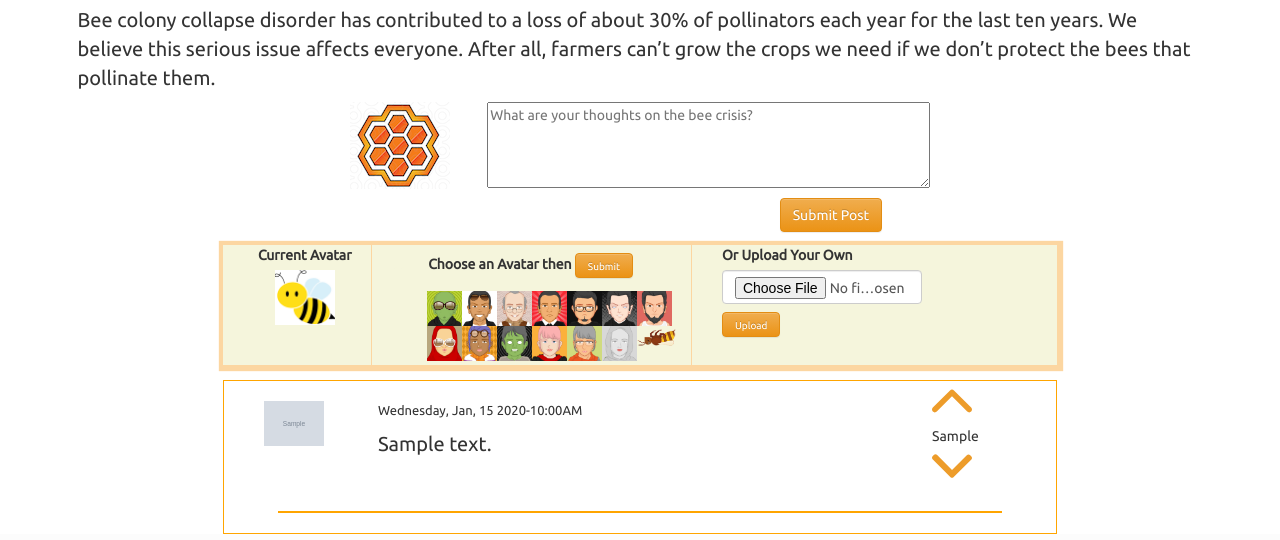
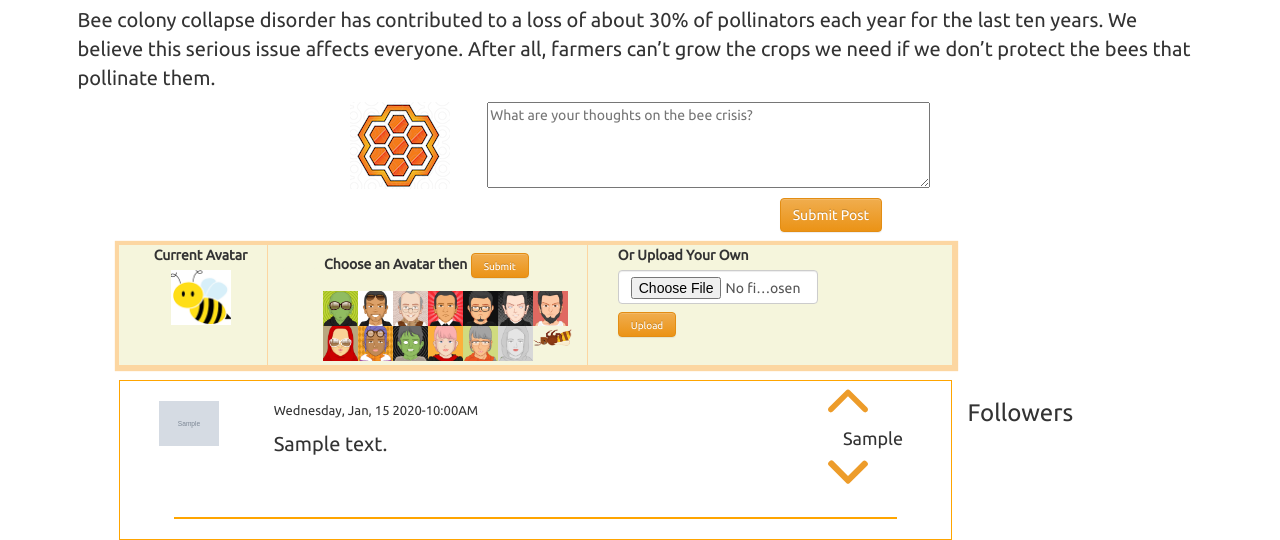
Before and after one commit to DIWithers/7-16immersive-unit-4-bawk, a Flask app: page / in a window 1280 px wide. Shown: the part 596-1136 px from the top of the page. Run offline with Flask 2, Linux system fonts and the light colour scheme; the visitor is signed in with stand-in values (Sample User, id 1); tables that the repository leaves empty or names only in its code hold one stand-in row (values such as "Sample post"); grey boxes marked "Sample" are stand-in pictures; some libraries are stand-ins or nearby versions.

Commit message:
minor layout change

```diff
--- a/compass/sass/styles.scss
+++ b/compass/sass/styles.scss
@@ -71,13 +71,14 @@ body{
 					}
 				}
 			}
-			.vote {
+			.votes {
 				:hover {
 					cursor: pointer;
 				}
 				.vote-up-down-number{
 					margin-left: 15px;
 					font-size: 18px;
+
 
 				}
 			}
@@ -147,3 +148,9 @@ body{
 		text-align: center;
 		}
 }
+.followed {
+	background-color: #fef6d4;
+	ul {
+
+	}
+}
--- a/static/css/styles.css
+++ b/static/css/styles.css
@@ -102,28 +102,28 @@ body hr {
   padding-bottom: 15px;
 }
 /* line 75, ../../compass/sass/styles.scss */
-.container .post-container .post-wrapper .vote :hover {
+.container .post-container .post-wrapper .votes :hover {
   cursor: pointer;
 }
 /* line 78, ../../compass/sass/styles.scss */
-.container .post-container .post-wrapper .vote .vote-up-down-number {
+.container .post-container .post-wrapper .votes .vote-up-down-number {
   margin-left: 15px;
   font-size: 18px;
 }
 
-/* line 88, ../../compass/sass/styles.scss */
+/* line 89, ../../compass/sass/styles.scss */
 .form-horizontal {
   padding: 15%;
   padding-top: 1%;
 }
-/* line 91, ../../compass/sass/styles.scss */
+/* line 92, ../../compass/sass/styles.scss */
 .form-horizontal .form-wrapper {
   background-color: #fef6d4;
   padding: 30px;
   padding-top: 8%;
 }
 
-/* line 98, ../../compass/sass/styles.scss */
+/* line 99, ../../compass/sass/styles.scss */
 .edit-avatar-wrapper {
   background-color: beige;
   box-shadow: 1px 1px 1px 5px #fcd6a1;
@@ -131,53 +131,58 @@ body hr {
   margin-bottom: 15px;
   height: 120px;
 }
-/* line 105, ../../compass/sass/styles.scss */
+/* line 106, ../../compass/sass/styles.scss */
 .edit-avatar-wrapper .avatar-button {
   height: 25px;
   font-size: 10px;
   margin: 8px 0px;
 }
-/* line 110, ../../compass/sass/styles.scss */
+/* line 111, ../../compass/sass/styles.scss */
 .edit-avatar-wrapper .current-avatar {
   border-right: 1px solid #fcd6a1;
   height: 100%;
   text-align: center;
 }
-/* line 114, ../../compass/sass/styles.scss */
+/* line 115, ../../compass/sass/styles.scss */
 .edit-avatar-wrapper .current-avatar img {
   width: 60px;
 }
-/* line 118, ../../compass/sass/styles.scss */
+/* line 119, ../../compass/sass/styles.scss */
 .edit-avatar-wrapper .choose-avatar {
   padding-bottom: 10px;
   border-right: 1px solid #fcd6a1;
   overflow: hidden;
 }
-/* line 122, ../../compass/sass/styles.scss */
+/* line 123, ../../compass/sass/styles.scss */
 .edit-avatar-wrapper .choose-avatar ul {
   list-style-type: none;
   width: 100%;
 }
-/* line 126, ../../compass/sass/styles.scss */
+/* line 127, ../../compass/sass/styles.scss */
 .edit-avatar-wrapper .choose-avatar ul li {
   float: left;
 }
-/* line 128, ../../compass/sass/styles.scss */
+/* line 129, ../../compass/sass/styles.scss */
 .edit-avatar-wrapper .choose-avatar ul li :hover {
   border: 1px solid beige;
   cursor: pointer;
 }
-/* line 132, ../../compass/sass/styles.scss */
+/* line 133, ../../compass/sass/styles.scss */
 .edit-avatar-wrapper .choose-avatar ul li :active {
   border: 2px solid beige;
 }
-/* line 135, ../../compass/sass/styles.scss */
+/* line 136, ../../compass/sass/styles.scss */
 .edit-avatar-wrapper .choose-avatar ul li img {
   max-height: 35px;
   max-width: 40px;
 }
 
-/* line 146, ../../compass/sass/styles.scss */
+/* line 147, ../../compass/sass/styles.scss */
 .register button {
   text-align: center;
 }
+
+/* line 151, ../../compass/sass/styles.scss */
+.followed {
+  background-color: #fef6d4;
+}
--- a/templates/index.html
+++ b/templates/index.html
@@ -75,7 +75,7 @@
       <div class="col-md-4 col-md-offset-7"><button type="submit" class="btn btn-warning post-button">Submit Post</button></div>
     </div>
   </form>
-  <div class="col-md-8 col-md-offset-2 edit-avatar-wrapper">
+  <div class="col-md-8 col-md-offset-1 edit-avatar-wrapper">
     <div class="col-sm-2 current-avatar"><label>Current Avatar</label><img src="static/images/avatars/{{avatar}}"></div>
     <form id="choose-avatar-form" action="edit_complete" method="POST">
       <div class="col-sm-5">
@@ -114,7 +114,7 @@
   </div>
   <!-- RECENT POSTS -->
   <div class="post-container">
-    <div class="col-md-8 col-md-offset-2 post-wrapper">
+    <div class="col-md-8 col-md-offset-1 post-wrapper">
     {% for buzz in buzzes %}
       <div class="row buzzes">
         <div class="col-md-2 avatar"><img src="static/images/avatars/{{buzz[5]}}">
@@ -152,6 +152,7 @@
     </div>
   </div>
   <div class="col-md-2">
+    <h3>Followers</h3>
     <ul>
     {% if followed %}
     {% for ppl in followed %}
```
